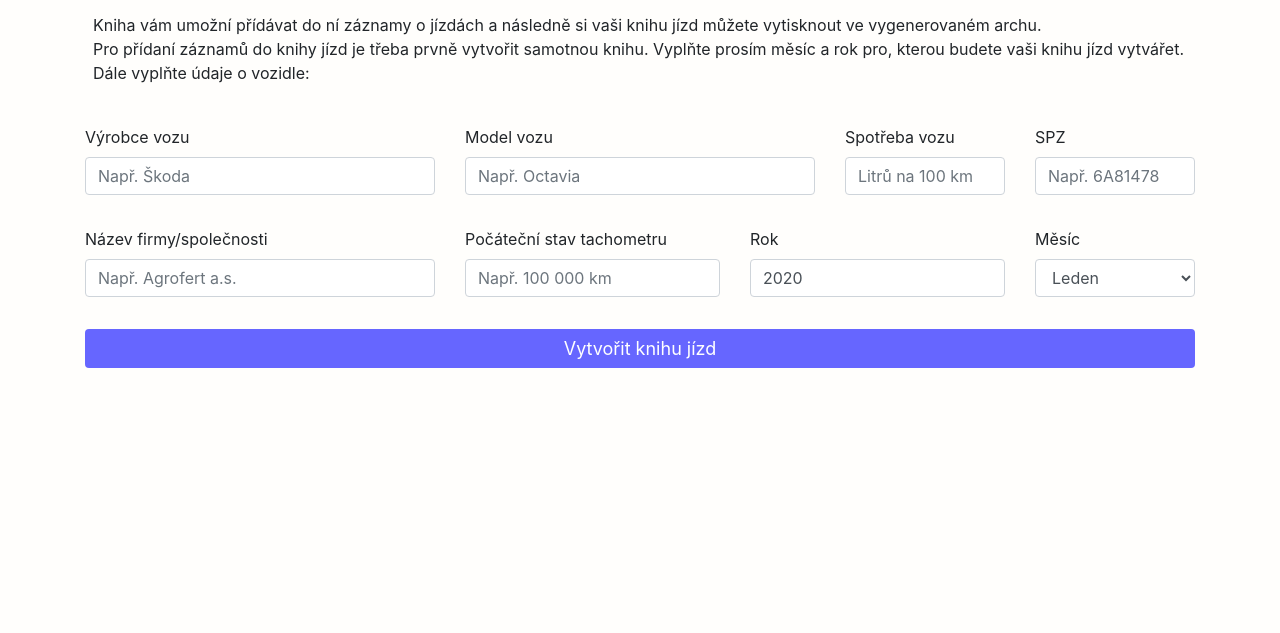
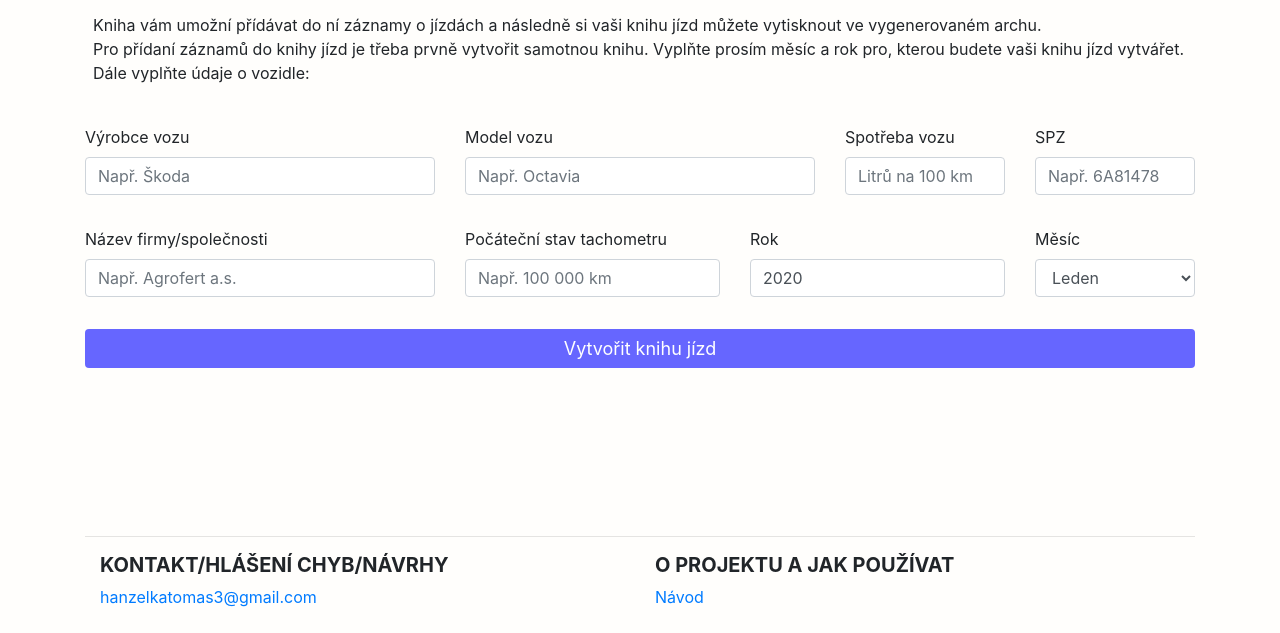
Before and after one commit to hanzelkatomas/Online-kniha-jizd, a plain HTML site: page index.html in a window 1280 px wide. Shown: the part 199-832 px from the top of the page. Before the commit the page ends 800 px from the top, so only its background shows below. Drawn offline with nearby package versions, Linux system fonts and the light colour scheme.

Commit message:
Add files via upload

```diff
--- a/index.html
+++ b/index.html
@@ -128,6 +128,23 @@
         <button id="make-book-button" type="button" class="btn btn-secondary btn-block" onclick="makeBook()">Vytvořit
             knihu
             jízd</button>
+
+        <footer class="page-footer font-small teal pt-4">
+            <hr>
+            <div class="container-fluid text-center text-md-left">
+                <div class="row">
+                    <div class="col-md-6 mt-md-0 mt-3">
+                        <h5 class="text-uppercase font-weight-bold">Kontakt/Hlášení chyb/Návrhy</h5>
+                        <a href="mailto: hanzelkatomas3@gmail.com">hanzelkatomas3@gmail.com</a>
+                    </div>
+                    <hr class="clearfix w-100 d-md-none pb-3">
+                    <div class="col-md-6 mb-md-0 mb-3">
+                        <h5 class="text-uppercase font-weight-bold">O projektu a jak používat</h5>
+                        <a href="how-to.html">Návod</a>
+                    </div>
+                </div>
+                <br>
+            </div>
     </div>
 
     <div id="book" class="container" style="display: none;">
```
Also changed, not shown: add-records.html (+17 -0 lines).
